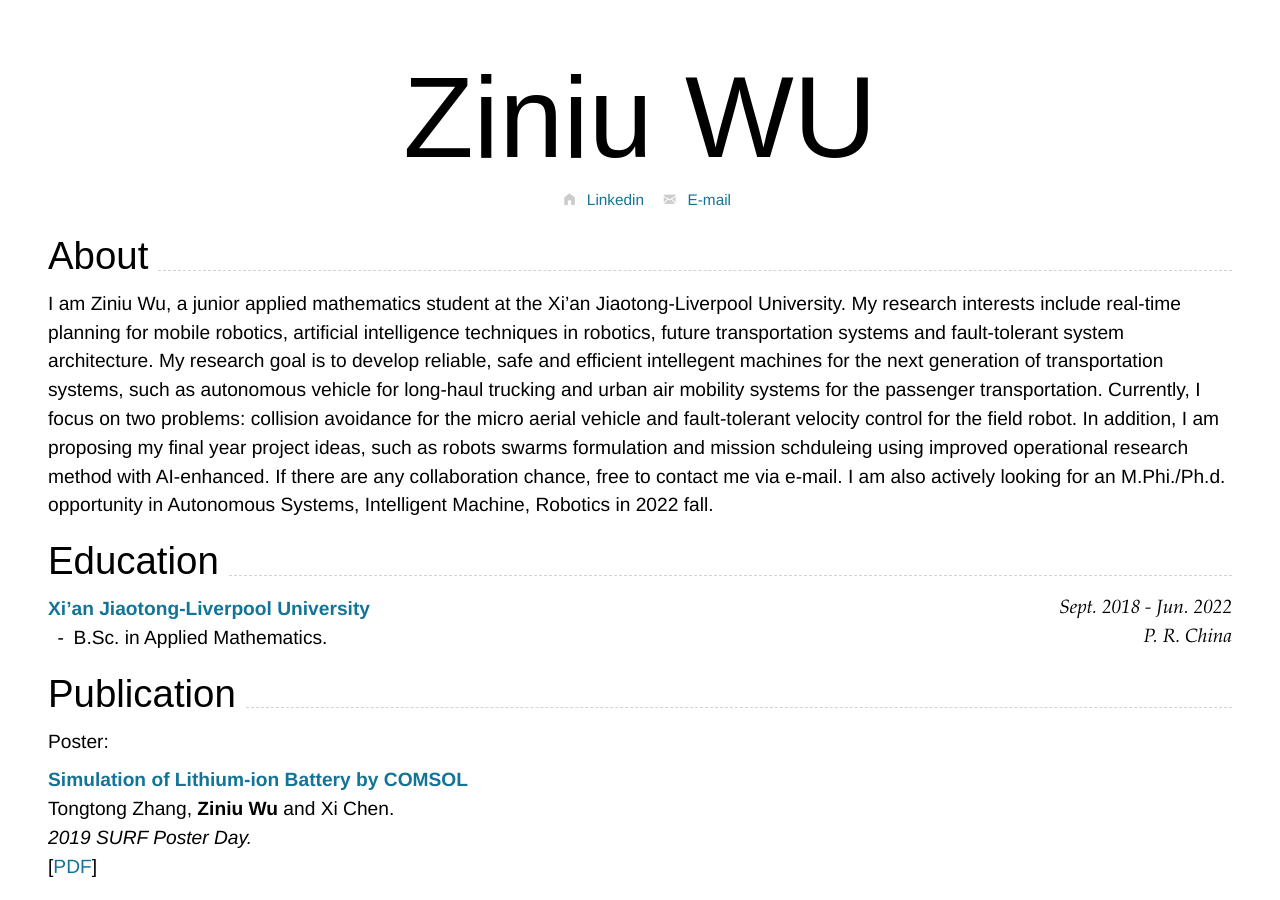
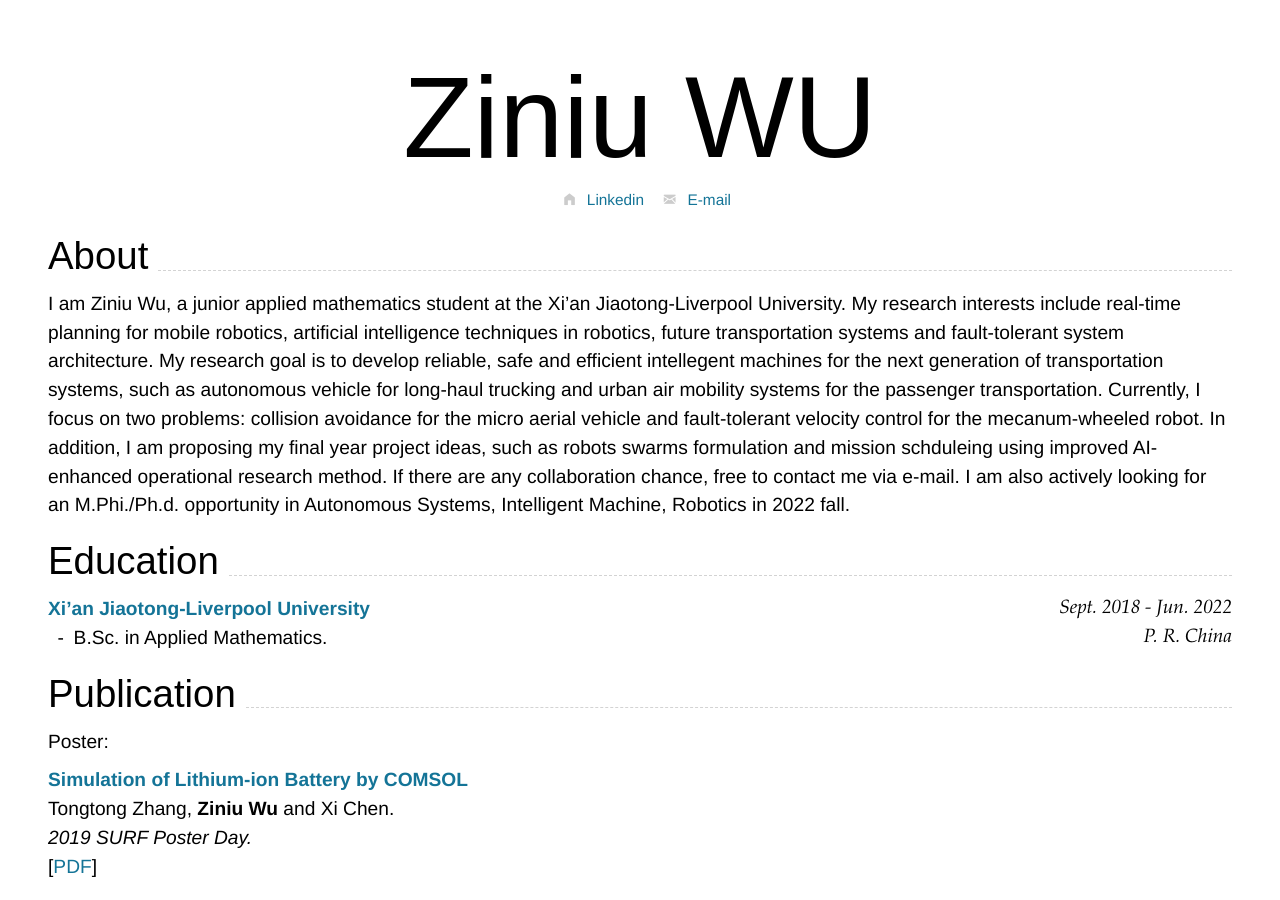
Before and after one commit to RoboDD/ziniu-cv, a Jekyll site: the page built from index.md, in a window 1280 px wide and 900 px high. Built offline with Jekyll 4.4.1, drawn with Linux system fonts in a browser that asks for light colours; nearby versions of some CDN libraries.

Commit message:
Update index.md

```diff
--- a/index.md
+++ b/index.md
@@ -23,7 +23,7 @@ Supported arguments:
 
 ## About
 
-I am Ziniu Wu, a junior applied mathematics student at the Xi'an Jiaotong-Liverpool University. My research interests include real-time planning for mobile robotics,  artificial intelligence techniques in robotics, future transportation systems and fault-tolerant system architecture. My research goal is to develop reliable, safe and efficient intellegent machines for the next generation of transportation systems, such as autonomous vehicle for long-haul trucking and urban air mobility systems for the passenger transportation. Currently, I focus on two problems:  collision avoidance for the micro aerial vehicle and fault-tolerant velocity control for the field robot. In addition, I am proposing my final year project ideas, such as robots swarms formulation and mission schduleing using improved operational research method with AI-enhanced. If there are any collaboration chance, free to contact me via e-mail. I am also actively looking for an M.Phi./Ph.d. opportunity in Autonomous Systems, Intelligent Machine, Robotics in 2022 fall.
+I am Ziniu Wu, a junior applied mathematics student at the Xi'an Jiaotong-Liverpool University. My research interests include real-time planning for mobile robotics,  artificial intelligence techniques in robotics, future transportation systems and fault-tolerant system architecture. My research goal is to develop reliable, safe and efficient intellegent machines for the next generation of transportation systems, such as autonomous vehicle for long-haul trucking and urban air mobility systems for the passenger transportation. Currently, I focus on two problems:  collision avoidance for the micro aerial vehicle and fault-tolerant velocity control for the mecanum-wheeled robot. In addition, I am proposing my final year project ideas, such as robots swarms formulation and mission schduleing using improved AI-enhanced operational research method. If there are any collaboration chance, free to contact me via e-mail. I am also actively looking for an M.Phi./Ph.d. opportunity in Autonomous Systems, Intelligent Machine, Robotics in 2022 fall.
 
 ## Education
 
```
